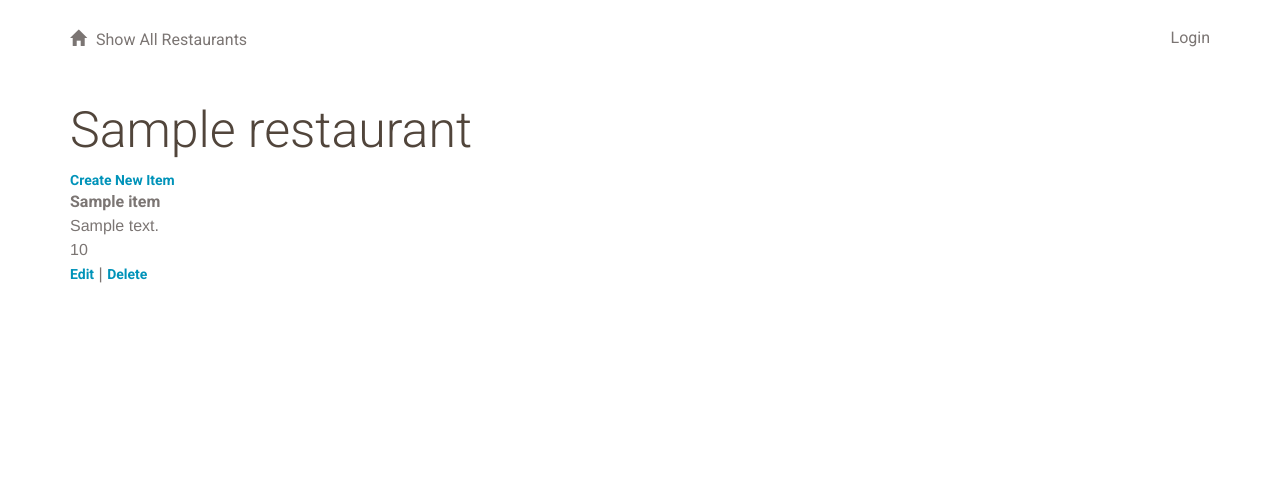
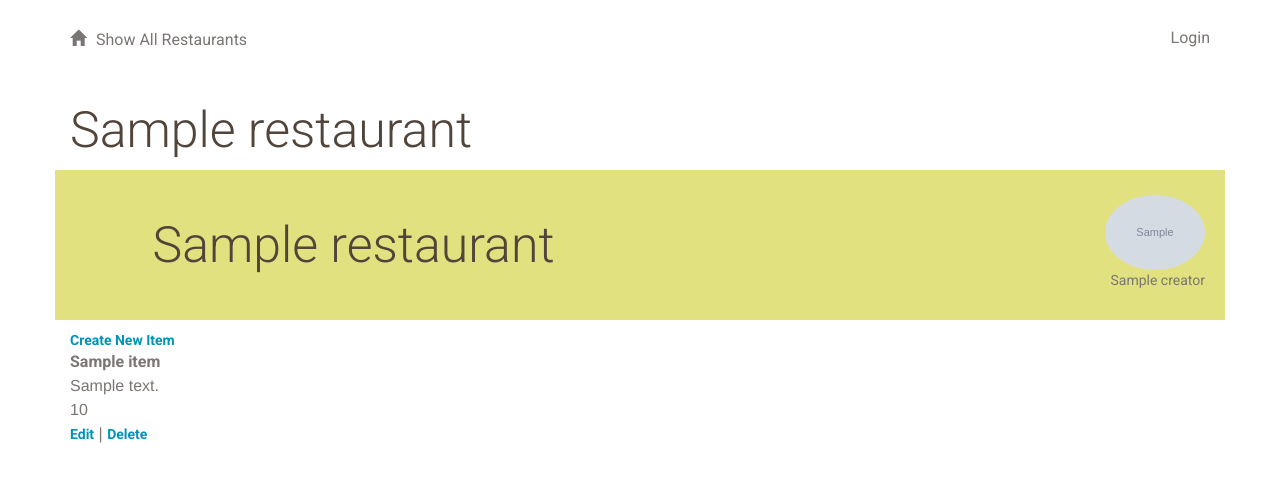
Before and after one commit to rSkogeby/flake-app, a Flask app: template templates/showmenu.html in a window 1280 px wide. Shown: the top 482 px of the page. Run offline with Flask 2, Linux system fonts and the light colour scheme; the template is opened without the code that fills it: most values are stand-ins (such as "Sample title", 1, 10 or a date in 2020); grey boxes marked "Sample" are stand-in pictures; parts of the project's set-up code (start-up, migrations or seed data) failed here and were passed over; some libraries are stand-ins or nearby versions.

Commit message:
Add banner with creator of restaurant at top

```diff
--- a/templates/showmenu.html
+++ b/templates/showmenu.html
@@ -2,6 +2,17 @@
 {% block content %}
 {% include "header.html" %}
     <h1>{{restaurant.name}}</h1>
+
+    <div class="row banner menu">
+		<div class="col-md-11 col-md-offset-1 padding-none">
+			<h1>{{ restaurant.name }}
+			<figure class="creator">
+				<img src="{{ creator.picture}}">
+				<figcaption>{{ creator.name }}</figcaption>
+			</figure>
+			</h1>
+		</div>
+	</div>
 
         <p>{% with messages = get_flashed_messages() %}
         {% if messages%}
```
